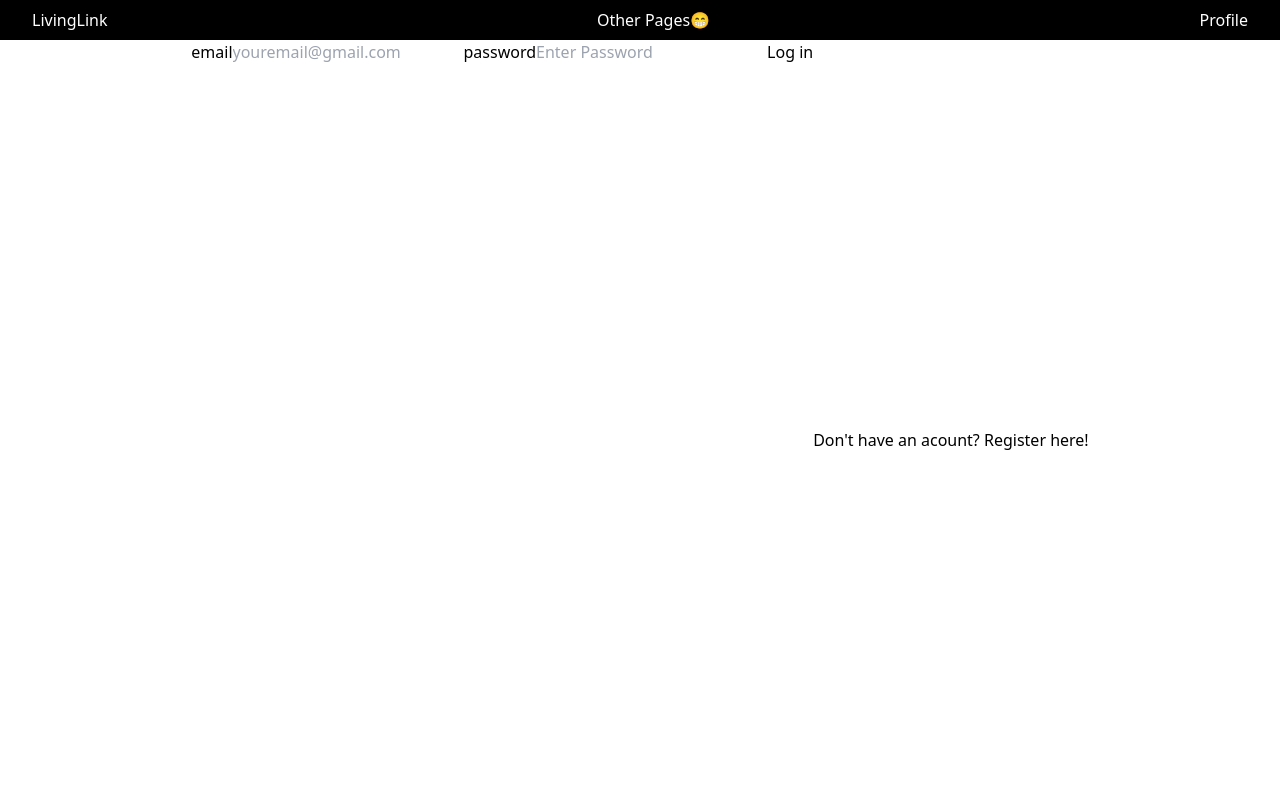
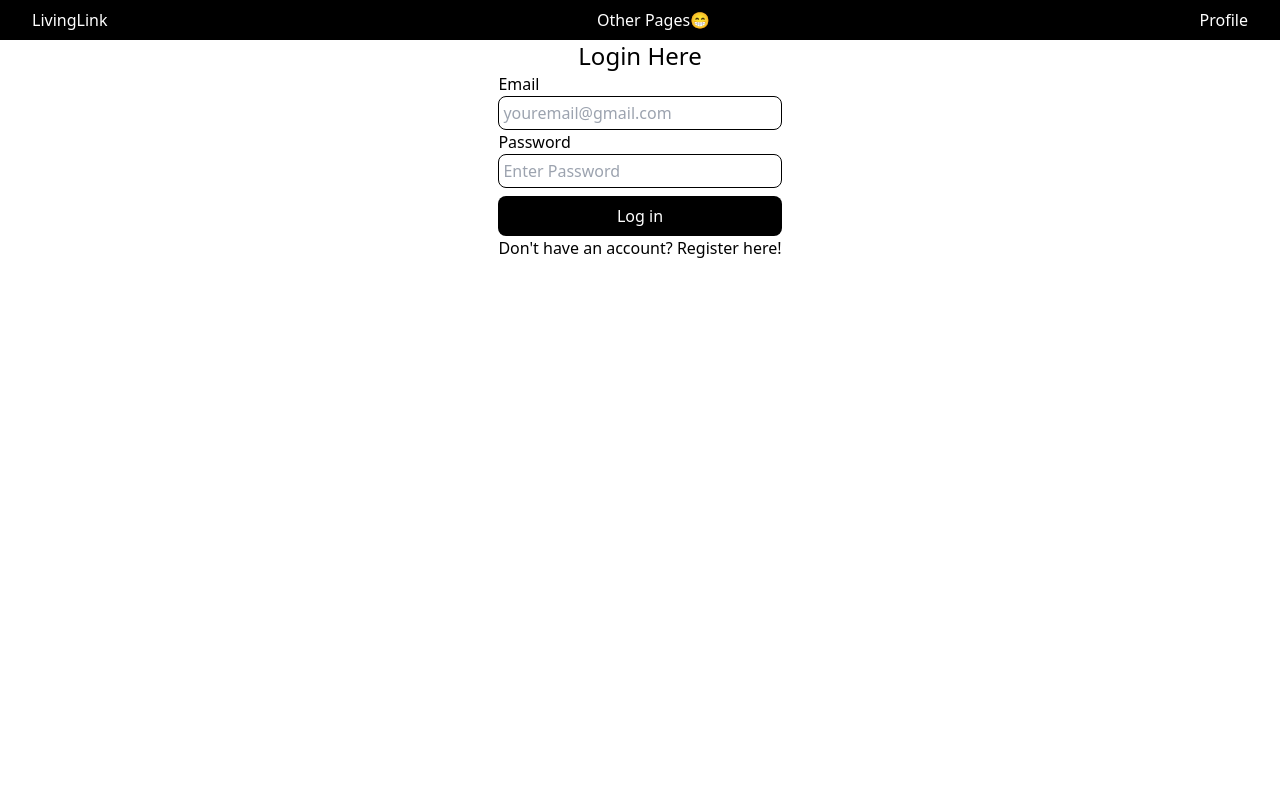
Before and after one commit to NathanPannell/rent-app-project, a React (Create React App) app: page /login in a window 1280 px wide. Shown: the top 800 px of the page. Built offline with nearby package versions, Linux system fonts and the light colour scheme.

Commit message:
added register page

```diff
--- a/src/App.jsx
+++ b/src/App.jsx
@@ -4,7 +4,7 @@ import Other from "./pages/Other";
 import Nav from "./components/Nav";
 import Footer from "./components/Footer";
 import Home from "./pages/Home";
-import { useState } from "react";
+import { Register } from "./pages/Register";
 
 function App() {
   return (
@@ -15,6 +15,7 @@ function App() {
           <Route path="/" element={<Home />} />
           <Route path="/other" element={<Other />} />
           <Route path="/login" element={<Login />} />
+          <Route path="/register" element={<Register />} />
         </Routes>
       </div>
       <Footer />
--- a/src/components/Nav.jsx
+++ b/src/components/Nav.jsx
@@ -3,7 +3,7 @@ import { Link } from "react-router-dom";
 export default function Nav() {
   return (
     <nav className="bg-black text-white px-8 py-2 flex justify-between">
-      <Link className="hover:underline" to={"/other"}>
+      <Link className="hover:underline" to={"/"}>
         LivingLink
       </Link>
       <Link className="hover:underline" to={"/other"}>
--- a/src/pages/Login.jsx
+++ b/src/pages/Login.jsx
@@ -1,41 +1,43 @@
 import React, { useState } from "react";
+import { Link } from "react-router-dom";
 
 export default function Login() {
+  const [email, setEmail] = useState("");
+  const [password, setPassword] = useState("");
 
-  const [email, setEmail] = useState('');
-  const [pass, setPass] = useState('');
-
-  const handleSubmit = (e) =>{
+  const handleSubmit = (e) => {
     e.preventDefault();
-    console.log(email);
-
-  }
+    console.log({ email, password });
+  };
 
   return (
-    <>
-    <form onSubmit = {handleSubmit}>
-      <label for="email">email</label>
+    <div>
+      <form className="flex flex-col" onSubmit={handleSubmit}>
+        <h1 className="text-2xl text-center">Login Here</h1>
+        <label>Email</label>
         <input
-        value = {email}
+          className="border-black border rounded-lg p-1"
+          value={email}
           onChange={(e) => setEmail(e.target.value)}
-        type="email"
           placeholder="youremail@gmail.com"
-        id="email"
-        name="email"
         />
-
-      <label for="Password">password</label>
+        <label>Password</label>
         <input
-        onChange = {(e) => setPass(e.target.value)}
-        value = {pass}
-        type="Password"
+          className="border-black border rounded-lg p-1"
+          onChange={(e) => setPassword(e.target.value)}
+          value={password}
           placeholder="Enter Password"
-        id="Password"
-        name="Password"
         />
-      <button type = "submit" > Log in</button>
+        <button className="rounded-lg bg-black text-white mt-2 p-2">
+          Log in
+        </button>
+        <div>
+          Don't have an account?{" "}
+          <Link to={"/register"} className="hover:underline">
+            Register here!
+          </Link>
+        </div>{" "}
       </form>
-    <button>Don't have an acount? Register here!</button>
-    </>
+    </div>
   );
 }
--- a/src/pages/Register.jsx
+++ b/src/pages/Register.jsx
@@ -1,10 +1,42 @@
-import React,{ useState } from "react";
+import { useState } from "react";
+import { Link } from "react-router-dom";
 
 export const Register = () => {
-    return(
-        <>Register</>
-    )
-}
+  const [email, setEmail] = useState("");
+  const [password, setPassword] = useState("");
+  const handleSubmit = (e) => {
+    e.preventDefault();
+    console.log({ email, password });
+  };
 
-{/* Now you just need to make it so if you click the button "dont alredy have an account" it'll link to the register page which is what your
-creating here. go into the Nav jsx file and use the Link module to do this. Then just follow the same steps you did for the login page*/}
+  return (
+    <div>
+      <form className="flex flex-col" onSubmit={handleSubmit}>
+        <h1 className="text-2xl text-center">Register Here</h1>
+        <label>Email</label>
+        <input
+          className="border-black border rounded-lg p-1"
+          value={email}
+          onChange={(e) => setEmail(e.target.value)}
+          placeholder="youremail@gmail.com"
+        />
+        <label>Password</label>
+        <input
+          className="border-black border rounded-lg p-1"
+          onChange={(e) => setPassword(e.target.value)}
+          value={password}
+          placeholder="Enter Password"
+        />
+        <button className="rounded-lg bg-black text-white mt-2 p-2">
+          Register Now
+        </button>
+        <div>
+          Already have an account?{" "}
+          <Link to={"/login"} className="hover:underline">
+            Login here!
+          </Link>
+        </div>{" "}
+      </form>
+    </div>
+  );
+};
--- a/tailwind.config.js
+++ b/tailwind.config.js
@@ -1,6 +1,6 @@
 /** @type {import('tailwindcss').Config} */
 module.exports = {
-  content: ["./src/**/*.{js,jsx,ts,tsx}"],
+  content: ["./index.html", "./src/**/*.{js,jsx,ts,tsx}"],
   theme: {
     extend: {},
   },
```
Lines whose indentation alone changed are shown as unchanged.
